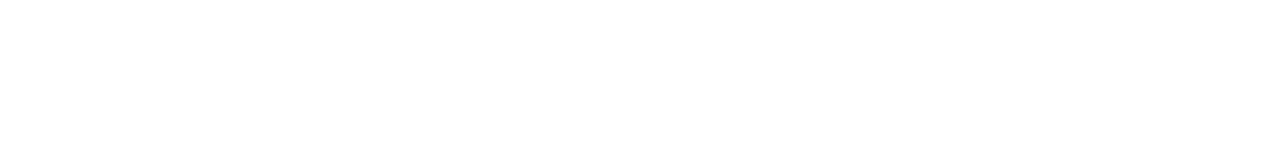
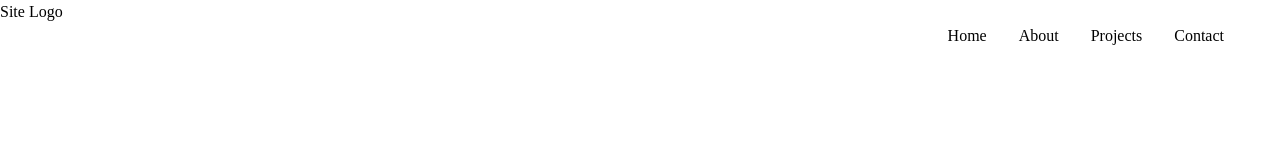
Before and after one commit to mrg498/portfolio-2.0, a Gatsby site in the folder gatsby-project/: page / in a window 1280 px wide. Built offline with nearby package versions, Linux system fonts and the light colour scheme; Gatsby itself is replaced by a stand-in of ours.

Commit message:
🚧 creating header component

```diff
--- a/gatsby-project/src/components/header.js
+++ b/gatsby-project/src/components/header.js
@@ -1,8 +1,29 @@
 import * as React from "react"
 import { Link } from "gatsby"
 
+import * as headerStyles from "./header.module.scss"
+
 const Header = () => (
-  <header>
+  <header className={headerStyles.container}>
+    <div className={headerStyles.iconWrapper}>
+        Site Logo
+    </div>
+    <div className={headerStyles.largeLinksWrapper}>
+      <ul className={headerStyles.largeLinks}>
+          <li className={headerStyles.largeLink}>
+            Home
+          </li>
+          <li className={headerStyles.largeLink}>
+            About
+          </li>
+          <li className={headerStyles.largeLink}>
+            Projects
+          </li>
+          <li className={headerStyles.largeLink}>
+            Contact
+          </li>
+      </ul>
+    </div>
   </header>
 )
 
--- /dev/null
+++ b/gatsby-project/src/components/header.module.scss
@@ -0,0 +1,18 @@
+.container{
+    width: 100%;
+    display: flex;
+    justify-content: space-between;
+}
+
+.largeLinks{
+    display: flex;
+    padding: 24px 0;
+    margin: 0;
+    margin-right: 56px;
+    list-style: none;
+    font-size: 16px;
+
+}
+.largeLink{
+    margin-left: 32px;
+}
```
Also changed, not shown: gatsby-project/src/components/layout.scss (line endings or trailing spaces).
